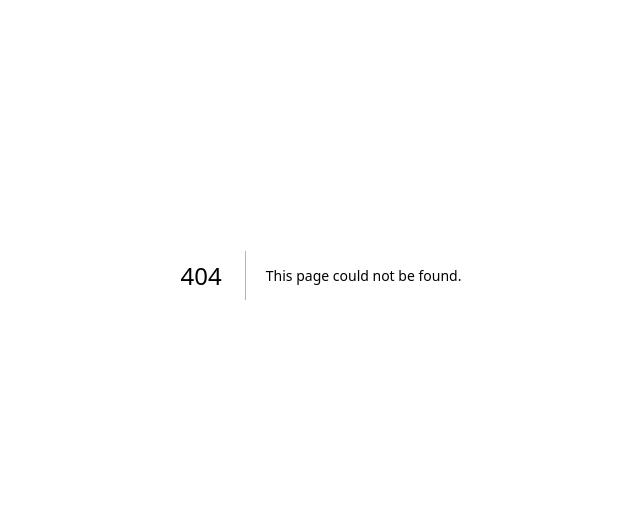
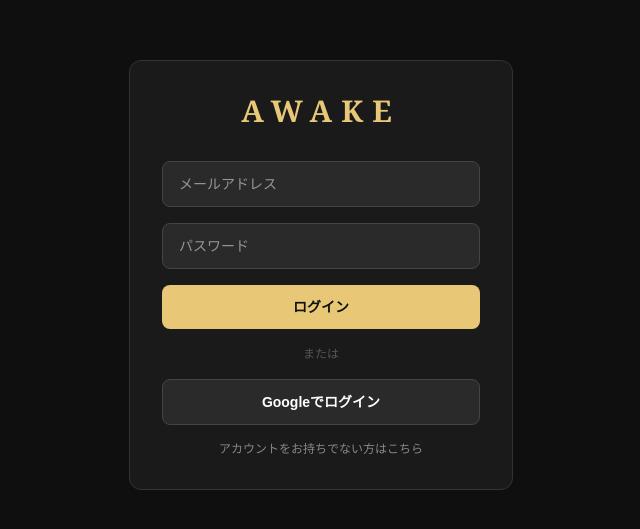
Before and after one commit to taikiujiie0706-hash/AWAKE, a Next.js app: page /login in a window 1280 px wide. Before the commit this address had no page. Shown: the part 125-654 px from the top of the page, without its empty margins (319-959 px from the left). Built offline with nearby package versions, Linux system fonts and the light colour scheme; no server answers.

Commit message:
login wip

```diff
--- /dev/null
+++ b/app/auth/callback/route.ts
@@ -0,0 +1,34 @@
+import { createServerClient } from '@supabase/ssr'
+import { cookies } from 'next/headers'
+import { NextResponse } from 'next/server'
+
+export async function GET(request: Request) {
+  const { searchParams, origin } = new URL(request.url)
+  const code = searchParams.get('code')
+
+  if (code) {
+    const cookieStore = await cookies()
+    const supabase = createServerClient(
+      process.env.NEXT_PUBLIC_SUPABASE_URL!,
+      process.env.NEXT_PUBLIC_SUPABASE_ANON_KEY!,
+      {
+        cookies: {
+          getAll() {
+            return cookieStore.getAll()
+          },
+          setAll(cookiesToSet) {
+            cookiesToSet.forEach(({ name, value, options }) =>
+              cookieStore.set(name, value, options)
+            )
+          },
+        },
+      }
+    )
+    const { error } = await supabase.auth.exchangeCodeForSession(code)
+    if (!error) {
+      return NextResponse.redirect(`${origin}/`)
+    }
+  }
+
+  return NextResponse.redirect(`${origin}/login`)
+}
--- /dev/null
+++ b/app/components/LogoutButton.tsx
@@ -0,0 +1,21 @@
+'use client'
+
+import { createClient } from '@/lib/supabase'
+
+export default function LogoutButton() {
+  const handleLogout = async () => {
+    const supabase = createClient()
+    await supabase.auth.signOut()
+    window.location.href = '/login'
+  }
+
+  return (
+    <button
+      onClick={handleLogout}
+      className="px-4 py-2 rounded-lg text-sm"
+      style={{ background: '#2a2a2a', border: '1px solid #444', color: '#888' }}
+    >
+      ログアウト
+    </button>
+  )
+}
--- /dev/null
+++ b/app/login/page.tsx
@@ -0,0 +1,110 @@
+'use client'
+
+import { useState } from 'react'
+import { createClient } from '@/lib/supabase'
+
+export default function LoginPage() {
+  const [email, setEmail] = useState('')
+  const [password, setPassword] = useState('')
+  const [isSignUp, setIsSignUp] = useState(false)
+  const [message, setMessage] = useState('')
+
+  const supabase = createClient()
+
+  const handleEmailAuth = async () => {
+    if (isSignUp) {
+      const { error } = await supabase.auth.signUp({ email, password })
+      if (error) {
+        setMessage(error.message)
+      } else {
+        window.location.replace('/')
+      }
+    } else {
+      const { error } = await supabase.auth.signInWithPassword({ email, password })
+      if (error) {
+        setMessage(error.message)
+      } else {
+        window.location.replace('/')
+      }
+    }
+  }
+
+  const handleGoogleAuth = async () => {
+    const { error } = await supabase.auth.signInWithOAuth({
+      provider: 'google',
+      options: {
+        redirectTo: `${window.location.origin}/auth/callback`
+      }
+    })
+    if (error) setMessage(error.message)
+  }
+
+  return (
+    <main className="min-h-screen flex items-center justify-center" style={{ background: '#0f0f0f' }}>
+      <div
+        className="w-full max-w-sm p-8 rounded-xl"
+        style={{ background: '#1a1a1a', border: '1px solid #333' }}
+      >
+        <h1
+          className="text-3xl font-bold text-center mb-8"
+          style={{ color: '#e8c876', fontFamily: 'Georgia, serif', letterSpacing: '0.3em' }}
+        >
+          AWAKE
+        </h1>
+
+        <div className="flex flex-col gap-4">
+          <input
+            type="email"
+            placeholder="メールアドレス"
+            value={email}
+            onChange={(e) => setEmail(e.target.value)}
+            className="w-full px-4 py-3 rounded-lg text-white text-sm outline-none"
+            style={{ background: '#2a2a2a', border: '1px solid #444' }}
+          />
+          <input
+            type="password"
+            placeholder="パスワード"
+            value={password}
+            onChange={(e) => setPassword(e.target.value)}
+            className="w-full px-4 py-3 rounded-lg text-white text-sm outline-none"
+            style={{ background: '#2a2a2a', border: '1px solid #444' }}
+          />
+
+          <button
+            onClick={handleEmailAuth}
+            className="w-full py-3 rounded-lg font-bold text-sm"
+            style={{ background: '#e8c876', color: '#0f0f0f' }}
+          >
+            {isSignUp ? '新規登録' : 'ログイン'}
+          </button>
+
+          <div className="text-center" style={{ color: '#555', fontSize: '0.75rem' }}>
+            または
+          </div>
+
+          <button
+            onClick={handleGoogleAuth}
+            className="w-full py-3 rounded-lg font-bold text-sm flex items-center justify-center gap-2"
+            style={{ background: '#2a2a2a', border: '1px solid #444', color: '#fff' }}
+          >
+            Googleでログイン
+          </button>
+
+          <button
+            onClick={() => setIsSignUp(!isSignUp)}
+            className="text-center text-xs"
+            style={{ color: '#888' }}
+          >
+            {isSignUp ? 'ログインはこちら' : 'アカウントをお持ちでない方はこちら'}
+          </button>
+
+          {message && (
+            <p className="text-center text-xs" style={{ color: '#ff6060' }}>
+              {message}
+            </p>
+          )}
+        </div>
+      </div>
+    </main>
+  )
+}
--- a/app/page.tsx
+++ b/app/page.tsx
@@ -1,5 +1,6 @@
-import { supabase } from '@/lib/supabase'
+import { createClient } from '@/lib/supabase'
 import CardItem from './components/CardItem'
+import LogoutButton from './components/LogoutButton'
 
 type Card = {
   id: string
@@ -18,12 +19,14 @@ type Card = {
 }
 
 export default async function Home() {
+  const supabase = createClient()
   const { data: cards } = await supabase.from('cards').select('*')
 
   return (
     <main className="min-h-screen p-8" style={{ background: '#0f0f0f' }}>
       <div className="max-w-5xl mx-auto">
-        <div className="text-center mb-10">
+        <div className="flex justify-between items-center mb-10">
+          <div className="text-center flex-1">
             <h1
               className="text-5xl font-bold mb-2"
               style={{
@@ -42,6 +45,8 @@ export default async function Home() {
               カード一覧
             </p>
           </div>
+          <LogoutButton />
+        </div>
         <div className="grid grid-cols-2 md:grid-cols-4 gap-5">
           {cards?.map((card: Card) => (
             <CardItem key={card.id} card={card} />
--- a/lib/supabase.ts
+++ b/lib/supabase.ts
@@ -1,6 +1,8 @@
-import { createClient } from '@supabase/supabase-js'
+import { createBrowserClient } from '@supabase/ssr'
 
-const supabaseUrl = process.env.NEXT_PUBLIC_SUPABASE_URL!
-const supabaseAnonKey = process.env.NEXT_PUBLIC_SUPABASE_ANON_KEY!
-
-export const supabase = createClient(supabaseUrl, supabaseAnonKey)
+export function createClient() {
+  return createBrowserClient(
+    process.env.NEXT_PUBLIC_SUPABASE_URL!,
+    process.env.NEXT_PUBLIC_SUPABASE_ANON_KEY!
+  )
+}
--- a/package.json
+++ b/package.json
@@ -9,6 +9,7 @@
     "lint": "eslint"
   },
   "dependencies": {
+    "@supabase/ssr": "^0.10.3",
     "@supabase/supabase-js": "^2.105.4",
     "next": "16.2.6",
     "react": "19.2.4",
```
Also changed, not shown: 1 other file (tests, documents, lock files or other folders). Lines whose indentation alone changed are shown as unchanged.
